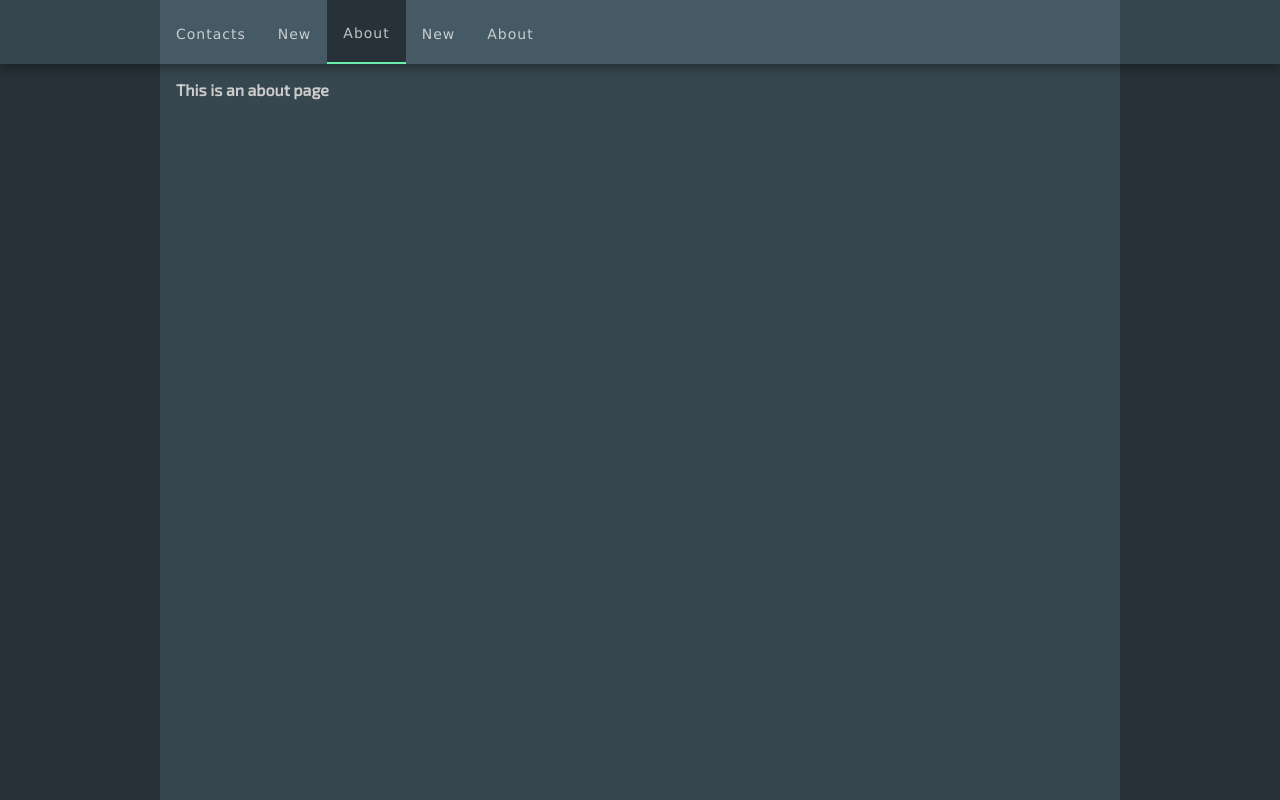
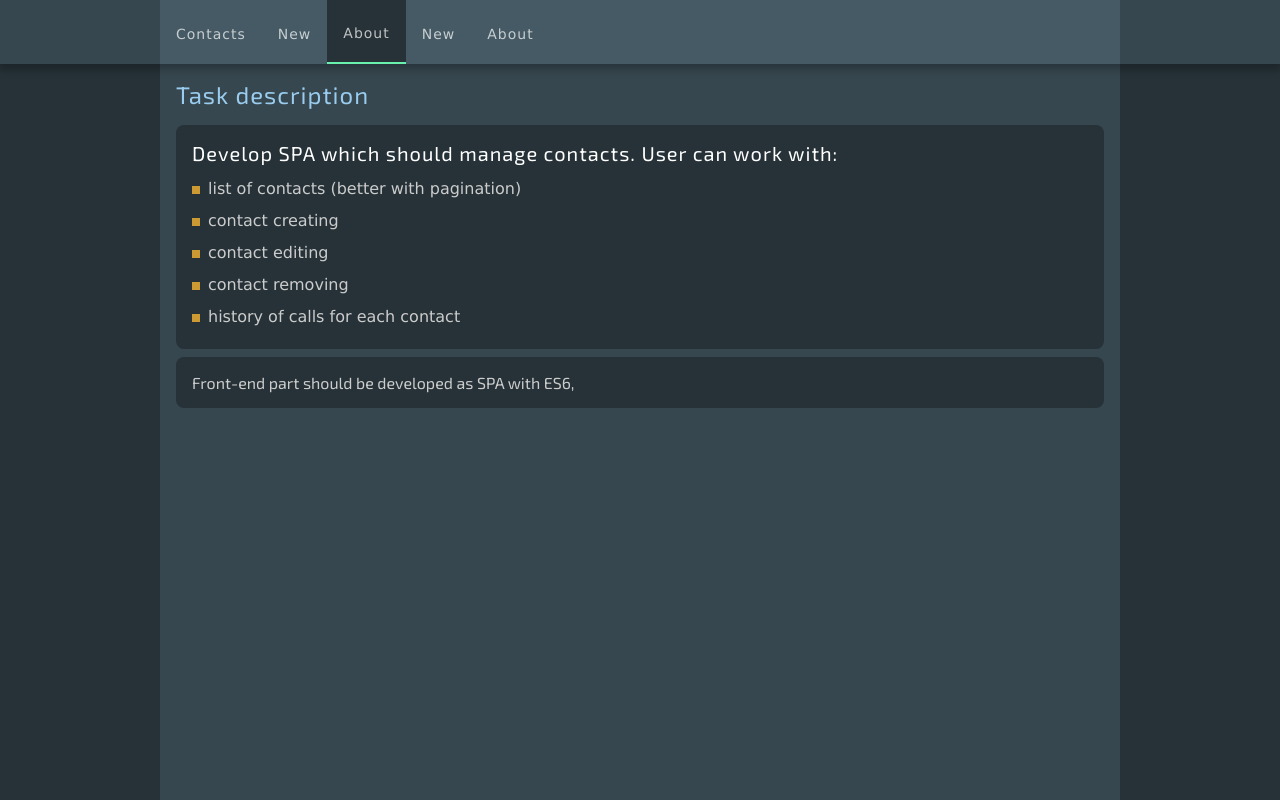
Before and after one commit to alexander-lyakhov/vue-contacts, a Vue app: page /about in a window 1280 px wide. Built offline with nearby package versions, Linux system fonts and the light colour scheme; the HTML template or start-up script is replaced by a standard one.

Commit message:
added 'about' page; added api service

```diff
--- a/package.json
+++ b/package.json
@@ -17,6 +17,7 @@
     "@vue/cli-plugin-router": "^4.0.0",
     "@vue/cli-plugin-vuex": "^4.0.0",
     "@vue/cli-service": "^4.0.0",
+    "axios": "^0.19.0",
     "material-colors": "^1.2.6",
     "node-sass": "^4.12.0",
     "sass-loader": "^8.0.0",
--- /dev/null
+++ b/src/api/index.js
@@ -0,0 +1,40 @@
+// http://react-cdp-api.herokuapp.com/api-docs
+
+import axios from 'axios';
+//import { flags } from '@/utils';
+
+axios.defaults.baseURL = 'https://my-json-server.typicode.com/alexander-lyakhov/epam-tz';
+axios.defaults.headers.post['Content-Type'] = 'application/x-www-form-urlencoded';
+
+axios.interceptors.request.use(
+	(config) => {
+		//flags.isLoading = true;
+		return config;
+	},
+
+	(err) => {
+		//flags.isLoading = false;
+		return Promise.reject(err);
+	},
+);
+
+axios.interceptors.response.use(
+	(res) => {
+		//flags.isLoading = false;
+		return res;
+	},
+
+	(err) => {
+		//flags.isLoading = false;
+		return Promise.reject(err);
+	},
+);
+
+function getContactList(params) {
+	return axios.get('/contacts', { params });
+}
+
+
+export default {
+	getContactList
+};
--- a/src/store/index.js
+++ b/src/store/index.js
@@ -1,15 +1,31 @@
 import Vue from 'vue'
 import Vuex from 'vuex'
+
+import api from '@/api';
 
 Vue.use(Vuex)
 
 export default new Vuex.Store({
   state: {
+    contacts: []
   },
+
   mutations: {
+    POPULATE_CONTACTS(state, data) {
+      state.contacts = data;
+    }
   },
+
   actions: {
+    GET_CONTACT_LIST({commit}) {
+      api.getContactList().then(
+        res => {
+          commit('POPULATE_CONTACTS', res.data);
+        },
+        err => {
+          console.log('-- ERROR --', err);
+        }
+      );
+    }
   },
-  modules: {
-  }
 })
--- a/src/styles/global.scss
+++ b/src/styles/global.scss
@@ -9,6 +9,31 @@ body {
   height: 100%;
   position: relative;
   overflow-y: scroll;
+}
+
+h2 {
+  font: 1.5rem $font-primary;
+  color: $color-secondary;
+  letter-spacing: 1px;
+  padding: 0 0 16px 0;
+}
+
+h3 {
+  font: 1.25rem $font-primary;
+  color: $color-primary__active;
+  letter-spacing: 1px;
+  padding: 0 0 8px 0;
+}
+
+p {
+  line-height: 24px;
+}
+
+.section {
+  background: $bg-body;
+  border-radius: .5rem;
+  margin: 0 0 .5rem 0;
+  padding: 1rem 1rem;
 }
 
 a {
--- a/src/styles/variables.scss
+++ b/src/styles/variables.scss
@@ -12,13 +12,13 @@ $bg-nav: $md-blue-grey-700;
 $bg-nav-active: #e8e8e8;//$md-purple-a100;
 $bg-nav-selected: $md-blue-grey-900;
 
-
 $color-primary: #ccc;
 $color-primary__active: #fff;
 $color-secondary: #9ce;
 $text-color: $color_primary;
 $color-route: $md-light-text-secondary;
 $color-accent: $md-green-a200;
+$color-accent-2: #c93; //$md-amber-600;
 
 $min-width: 400px;
 
--- a/src/views/about/index.vue
+++ b/src/views/about/index.vue
@@ -1,5 +1,44 @@
 <template>
   <div class="about">
-    <h1>This is an about page</h1>
+    <h2>Task description</h2>
+
+    <div class="section">
+      <h3>Develop SPA which should manage contacts. User can work with:</h3>
+
+      <ul class="simple-list">
+        <li>list of contacts (better with pagination)</li>
+        <li>contact creating</li>
+        <li>contact editing</li>
+        <li>contact removing</li>
+        <li>history of calls for each contact</li>
+      </ul>
+    </div>
+
+    <div class="section">
+      Front-end part should be developed as SPA with ES6,
+    </div>
   </div>
 </template>
+
+<style lang="scss" scoped>
+
+.simple-list li {
+  font: 1rem verdana;
+  line-height: 2em;
+  padding: 0 0 0 8px;
+
+  &:before {
+    content: '';
+    background: $color-accent-2;
+    display: block;
+    width: 8px;
+    height: 8px;
+    position: relative;
+    left: -8px;
+    top: 13px;
+    float: left;
+
+  }
+}
+
+</style>
--- a/src/views/home/index.vue
+++ b/src/views/home/index.vue
@@ -3,7 +3,7 @@
     <li class="user-list__item" v-for="user in users" :key="user.id">
       <div class="user-info">
         <div class="user-info__name">
-          {{user.lName}} {{user.fName}} {{user.sName}}
+          {{user.lastName}} {{user.firstName}} {{user.secondName}}
         </div>
         <div class="user-info__phone">
           699-95-39
@@ -19,9 +19,11 @@
 
 <script>
 
-import users from './users.json';
+//import api from '@/api';
 import iEdit from '@/assets/icons/edit.svg';
 import iRemove from '@/assets/icons/remove.svg';
+
+import {mapState} from 'vuex';
 
 export default {
   name: 'home',
@@ -33,12 +35,18 @@ export default {
 
   data() {
     return {
-      users: users
+      //users: []
     }
   },
 
-  mounted() {
-    console.log(users);
+  created() {
+    this.$store.dispatch('GET_CONTACT_LIST');
+  },
+
+  computed: {
+    ...mapState({
+      users: 'contacts'
+    })
   },
 
   methods: {
```
Also changed, not shown: 1 other file (tests, documents, lock files or other folders).
